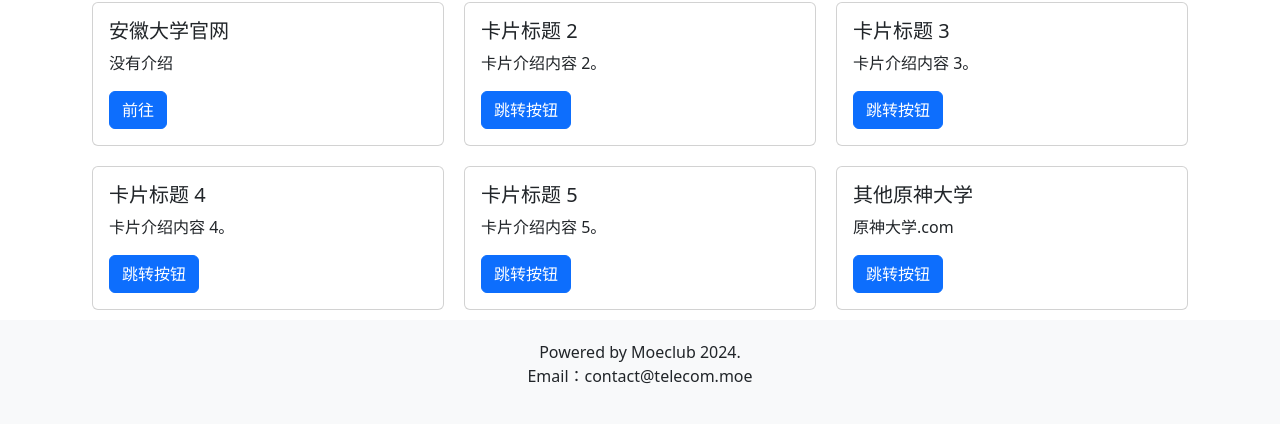
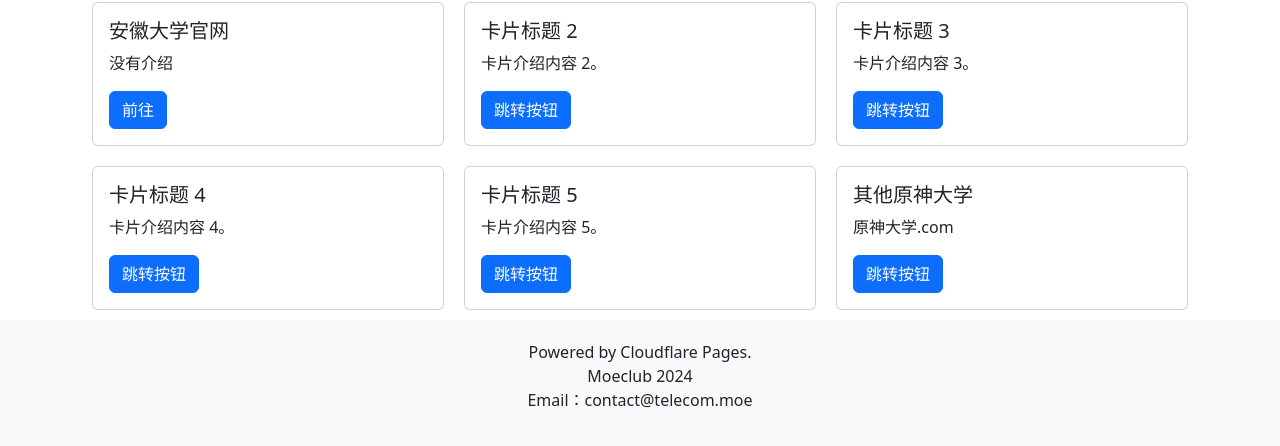
Before and after one commit to MoeclubM/AHGSU, a plain HTML site: page index.html in a window 1280 px wide. Shown: the part 182-628 px from the top of the page. Drawn offline with nearby package versions, Linux system fonts and the light colour scheme.

Commit message:
Update index.html

```diff
--- a/index.html
+++ b/index.html
@@ -99,7 +99,7 @@
     <!-- Footer -->
     <footer class="footer">
         <div class="container">
-            <p>Powered by Moeclub 2024. <br> Email：contact@telecom.moe</p>
+            <p>Powered by Cloudflare Pages.<br>Moeclub 2024 <br> Email：contact@telecom.moe</p>
         </div>
     </footer>
 
```
